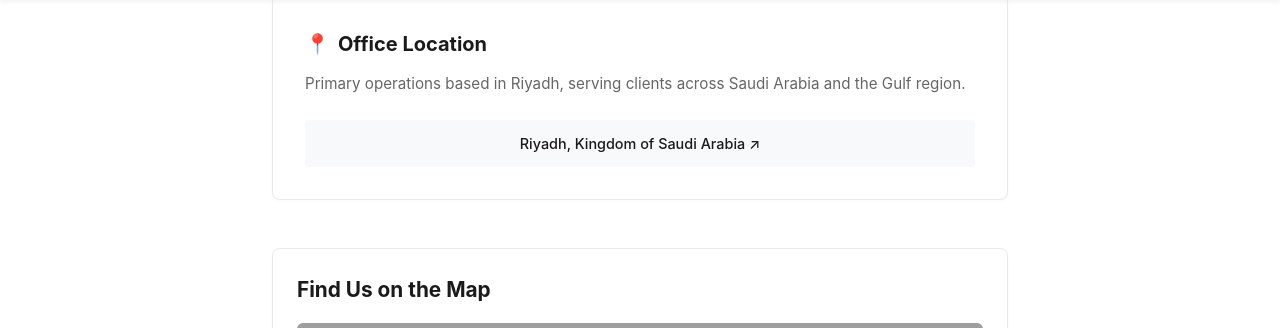
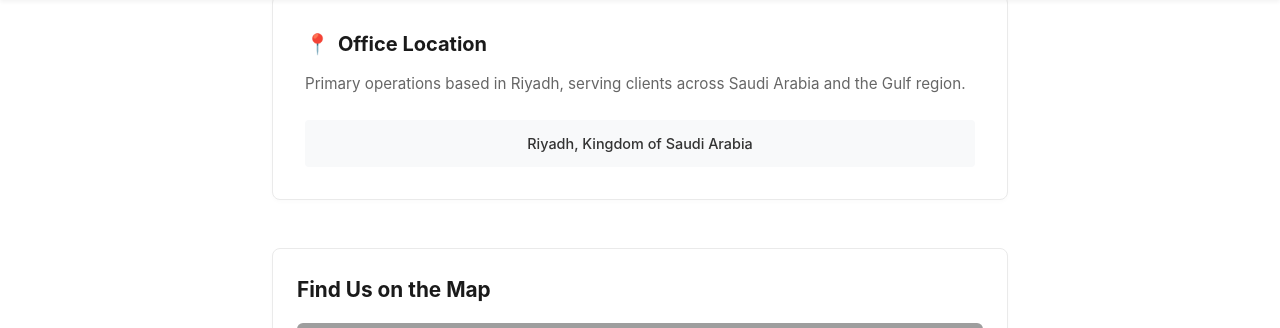
Before and after one commit to orakzai1956/sgriee, a Jekyll site: the page built from contact.html, in a window 1280 px wide and 900 px high, scrolled down 474 px. Shown: the part 125-453 px from the top of the window. Built offline with Jekyll 4.4.1, drawn with Linux system fonts in a browser that asks for light colours; grey boxes are pictures that could not be loaded.

Commit message:
Update contact page layout and content

```diff
--- a/contact.html
+++ b/contact.html
@@ -51,19 +51,19 @@
             Primary operations based in Riyadh, serving clients across Saudi Arabia and the Gulf region.
           </p>
         </div>
-        <a href="https://maps.app.goo.gl/haT9XTi7AyeJeKfR6?g_st=aw" target="_blank" rel="noopener noreferrer" style="background: #f8f9fa; padding: 0.75rem 1rem; border-radius: 4px; font-size: 0.9rem; color: #1a1a1a; font-weight: 500; text-align: center; text-decoration: none; display: block; transition: background 0.2s;" onmouseover="this.style.background='#edf2f7';" onmouseout="this.style.background='#f8f9fa';">
-          Riyadh, Kingdom of Saudi Arabia ↗
-        </a>
+        <div style="background: #f8f9fa; padding: 0.75rem 1rem; border-radius: 4px; font-size: 0.9rem; color: #333; font-weight: 500; text-align: center;">
+          Riyadh, Kingdom of Saudi Arabia
+        </div>
       </div>
 
     </div>
 
     <!-- Embedded Map Section -->
-    <div style="background: #ffffff; border: 1px solid #eaeaea; border-radius: 8px; padding: 1.5rem; box-shadow: 0 2px 4px rgba(0,0,0,0.02);">
+    <div style="background: #ffffff; border: 1px solid #eaeaea; border-radius: 8px; padding: 1.5rem; box-shadow: 0 2px 4px rgba(0,0,0,0.02); margin-top: 2rem;">
       <h2 style="font-size: 1.3rem; margin-bottom: 1rem; color: #1a1a1a;">Find Us on the Map</h2>
       <div style="position: relative; width: 100%; height: 350px; border-radius: 6px; overflow: hidden;">
         <iframe
-          src="https://www.google.com/maps/embed?pb=!1m18!1m12!1m3!1d3624.524458537576!2d46.675295!3d24.7135517!2m3!1f0!2f0!3f0!3m2!1i1024!2i768!4f13.1!3m3!1m2!1s0x3e2f03890d489399%3A0xba974d1c98e79fd5!2sRiyadh%20Saudi%20Arabia!5e0!3m2!1sen!2s!4v1650000000000!5m2!1sen!2s"
+          src="https://www.google.com/maps/embed?pb=!1m18!1m12!1m3!1d3624.5937482591!2d46.6753!3d24.7136!2m3!1f0!2f0!3f0!3m2!1i1024!2i768!4f13.1!3m3!1m2!1s0x0%3A0x0!2zMjTCsDQyJzQ5LjAiTiA0NsKwNDAnMzEuMSJF!5e0!3m2!1sen!2sae!4v1700000000000!5m2!1sen!2sae"
           width="100%"
           height="100%"
           style="border:0;"
```
